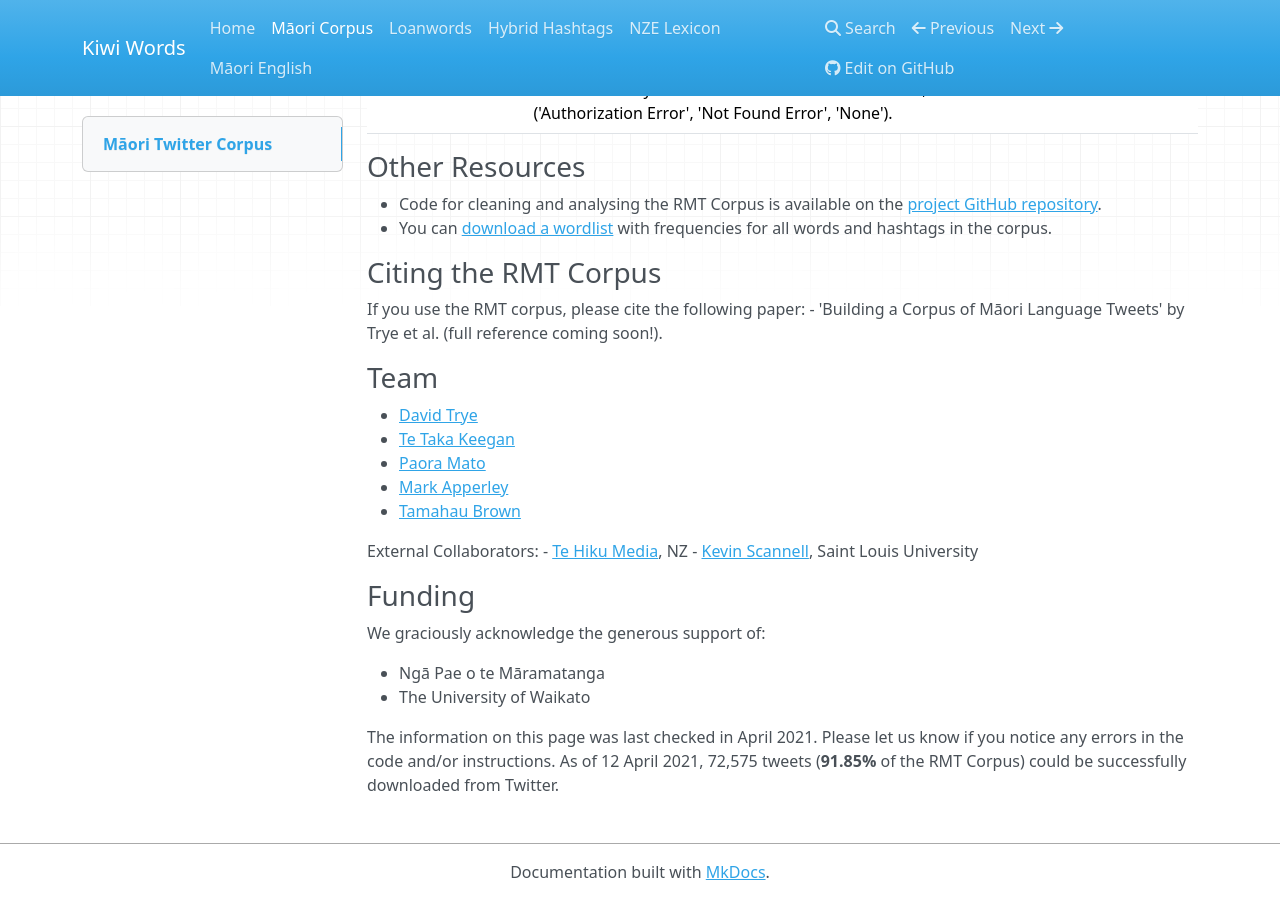
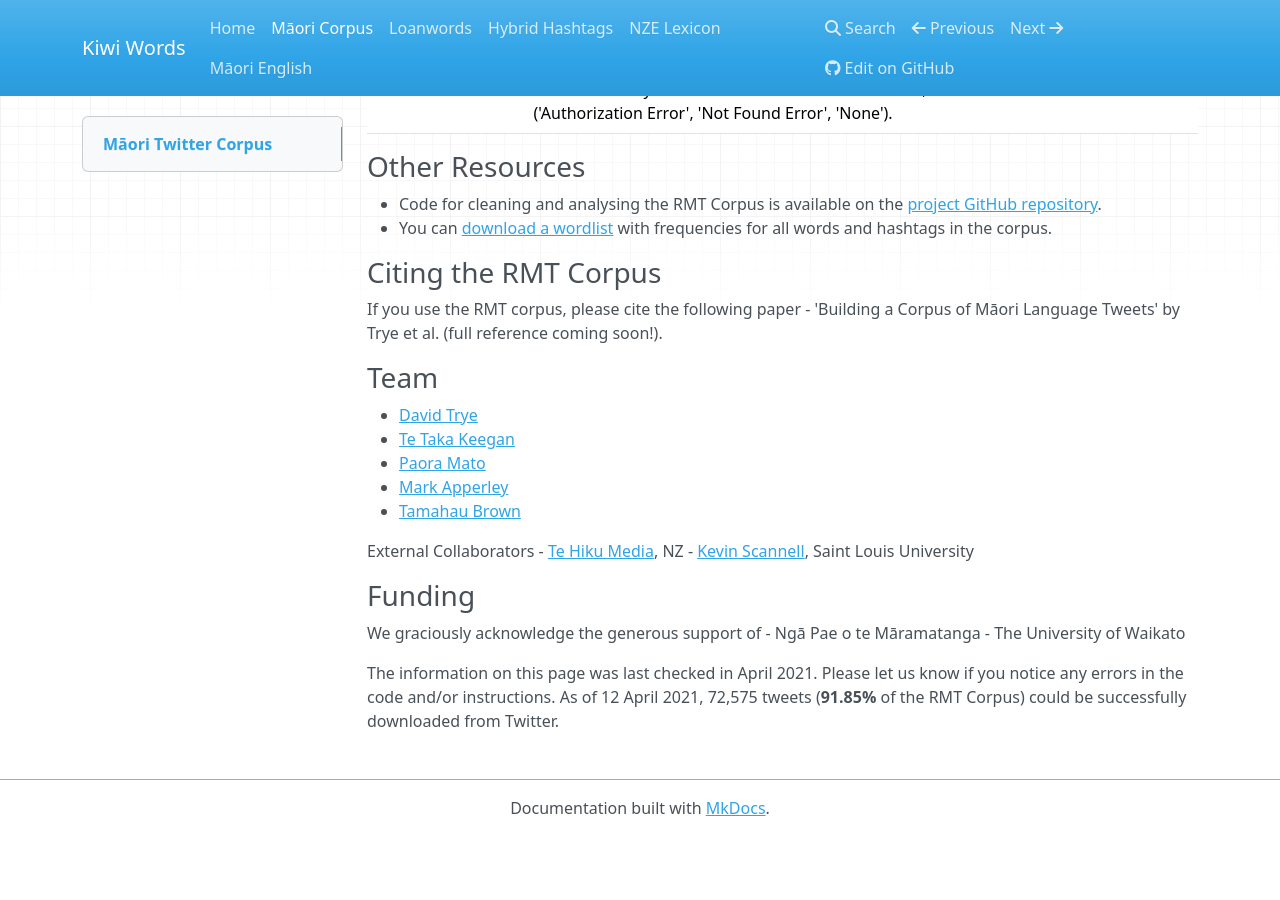
Before and after one commit to Waikato/kiwiwords, an MkDocs documentation site: the page built from docs/rmt_corpus.md, in a window 1280 px wide and 900 px high, scrolled down 2646 px. Built offline with MkDocs 1.6.1, drawn with Linux system fonts in a browser that asks for light colours; nearby versions of some CDN libraries; after the commit the page ends 3482 px from its top, so only the background shows below that.

```diff
--- a/docs/rmt_corpus.md
+++ b/docs/rmt_corpus.md
@@ -72,7 +72,7 @@ If the tweet is still publicly available on Twitter, the following variables wil
 - You can <a href="../pics/rmt-v1-wordlist.csv">download a wordlist</a> with frequencies for all words and hashtags in the corpus.
 
 ### Citing the RMT Corpus
-If you use the RMT corpus, please cite the following paper:
+If you use the RMT corpus, please cite the following paper
 - 'Building a Corpus of Māori Language Tweets' by Trye et al. (full reference coming soon!).
 
 ### Team
@@ -83,14 +83,13 @@ If you use the RMT corpus, please cite the following paper:
 - [Mark Apperley](https://www.cms.waikato.ac.nz/people/mapperle)
 - [Tamahau Brown](https://www.linkedin.com/in/tamahau-brown-9287b7139/)
 
-External Collaborators:
+External Collaborators
 - [Te Hiku Media](https://tehiku.nz/te-hiku-tech/), NZ
 - [Kevin Scannell](https://cs.slu.edu/~scannell/index.html), Saint Louis University
 
 ### Funding
 
-We graciously acknowledge the generous support of:
-
+We graciously acknowledge the generous support of
 - Ngā Pae o te Māramatanga
 - The University of Waikato
 
```
